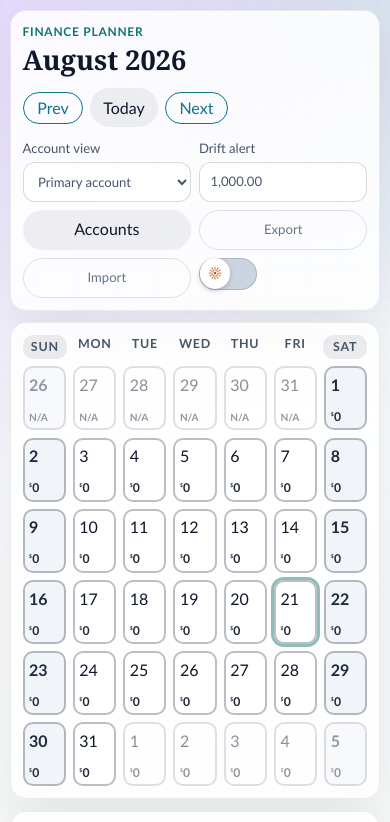
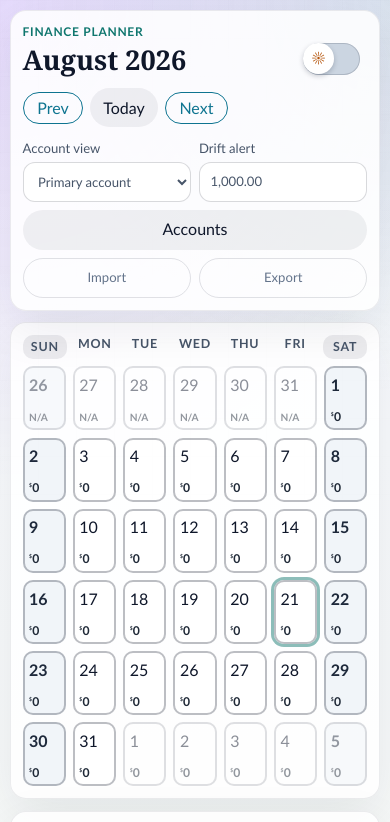
Before and after one commit to CrazyContraption/FinancialTracker, a React (Vite) app: page / in a window 390 px wide. Shown: the top 822 px of the page. Built offline with nearby package versions, Linux system fonts and the light colour scheme.

Commit message:
Enhancements to toolbar layout on desktop and mobile

```diff
--- a/src/App.css
+++ b/src/App.css
@@ -16,12 +16,23 @@
 }
 
 .toolbar {
+  position: relative;
   padding: 1rem;
   display: flex;
   justify-content: space-between;
   gap: 1rem;
   align-items: end;
   flex-wrap: wrap;
+}
+
+.toolbar > .theme-toggle {
+  position: absolute;
+  top: 2rem;
+  right: 1.2rem;
+}
+
+.toolbar > div:first-child {
+  padding-right: 4.5rem;
 }
 
 .eyebrow {
@@ -828,11 +839,25 @@ button:disabled {
     min-height: 2.5rem;
   }
 
-  .toolbar-actions .theme-toggle {
-    width: 3.6rem;
-    min-width: 3.6rem;
-    min-height: 2rem;
-    justify-self: start;
+  .toolbar-actions label {
+    grid-row: 1;
+  }
+
+  .toolbar-actions label + label {
+    grid-row: 1;
+  }
+
+  .toolbar-actions .secondary-button {
+    grid-column: 1 / -1;
+    grid-row: 2;
+  }
+
+  .toolbar-actions .toolbar-account-button {
+    grid-row: 2;
+  }
+
+  .toolbar-actions .utility-button {
+    grid-row: 3;
   }
 
   .toolbar-actions button {
--- a/src/App.tsx
+++ b/src/App.tsx
@@ -1397,6 +1397,16 @@ function App() {
           </div>
         </div>
 
+        <button
+          type="button"
+          className={`theme-toggle ${darkMode ? 'is-dark' : ''}`}
+          aria-pressed={darkMode}
+          aria-label={darkMode ? 'Switch to light mode' : 'Switch to dark mode'}
+          title={darkMode ? 'Switch to light mode' : 'Switch to dark mode'}
+          onClick={() => setDarkMode((current) => !current)}
+        >
+        </button>
+
         <div className="toolbar-actions">
           <label>
             Account view
@@ -1418,18 +1428,9 @@ function App() {
             />
           </label>
 
-          <button type="button" className="secondary-button" onClick={() => setAccountsModalOpen(true)}>Accounts</button>
+          <button type="button" className="secondary-button toolbar-account-button" onClick={() => setAccountsModalOpen(true)}>Accounts</button>
+          <button type="button" className="utility-button" onClick={() => importInputRef.current?.click()}>Import</button>
           <button type="button" className="utility-button" onClick={exportSnapshot}>Export</button>
-          <button type="button" className="utility-button" onClick={() => importInputRef.current?.click()}>Import</button>
-          <button
-            type="button"
-            className={`theme-toggle ${darkMode ? 'is-dark' : ''}`}
-            aria-pressed={darkMode}
-            aria-label={darkMode ? 'Switch to light mode' : 'Switch to dark mode'}
-            title={darkMode ? 'Switch to light mode' : 'Switch to dark mode'}
-            onClick={() => setDarkMode((current) => !current)}
-          >
-          </button>
           <input
             ref={importInputRef}
             className="hidden-input"
```
